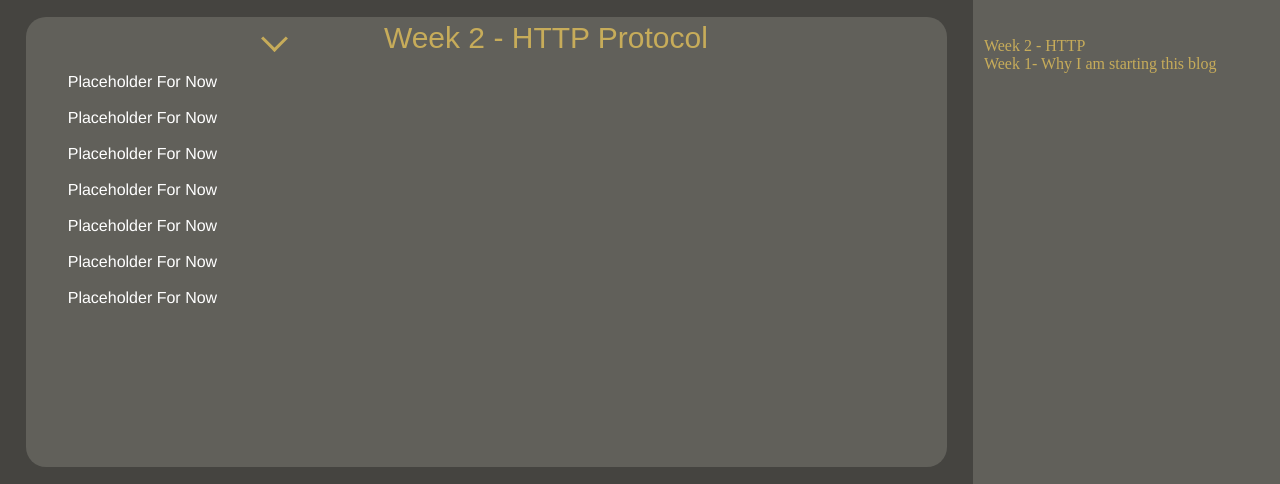
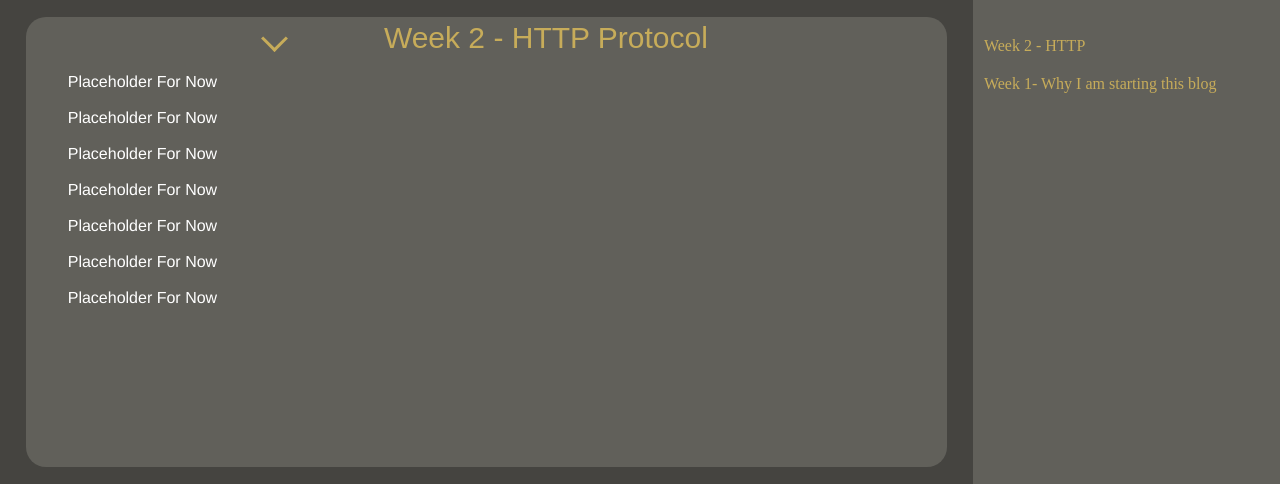
Before and after one commit to okyrylenko/TestAutomationWeeklyBlog, a plain HTML site: page index.html in a window 1280 px wide. Shown: the part 101-585 px from the top of the page. Drawn offline with Linux system fonts and the light colour scheme.

Commit message:
Update index.html

```diff
--- a/index.html
+++ b/index.html
@@ -90,14 +90,17 @@
                 list-style-type: none;
             }
 
-            aside > ul li>a, aside > ul li > a:visited,
-            footer > ul li, footer > ul li > a:visited {
-                color: #c7ac5a;
+            aside > ul li,
+            footer > ul li{
                 text-align: center;
                 margin: 20px 5px;
                 text-align: left;
                 padding-left: 2%;
             }
+
+        aside > ul li>a, aside > ul li > a:visited, footer > ul li > a:visited {
+            color: #c7ac5a;
+        }
 
                 aside > ul > li > a,
                 footer > ul > li > a {
```
